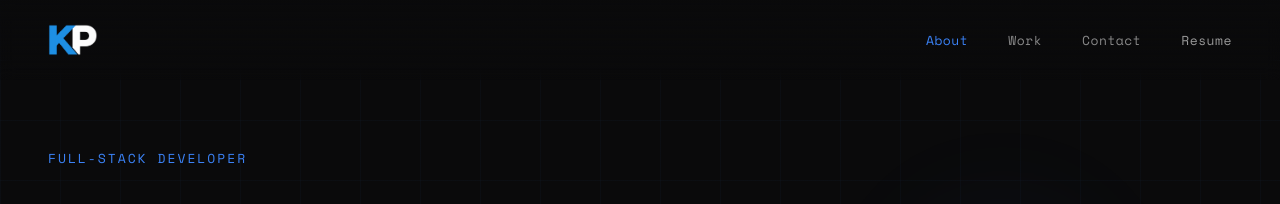
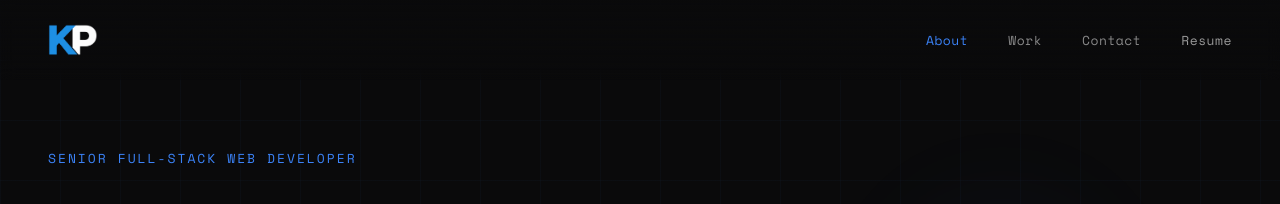
Before and after one commit to kpiontek/portfolio, a React (Vite) app: page / in a window 1280 px wide. Shown: the top 204 px of the page. Built offline with nearby package versions, Linux system fonts and the light colour scheme.

Commit message:
Change the title to Senior Full-Stack Web Developer

```diff
--- a/src/Portfolio.jsx
+++ b/src/Portfolio.jsx
@@ -529,7 +529,7 @@ const Portfolio = () => {
             marginBottom: '24px',
             letterSpacing: '2px'
           }}>
-            FULL-STACK DEVELOPER
+            SENIOR FULL-STACK WEB DEVELOPER
           </div>
 
           <h1 className="fade-up delay-1" style={{
```
